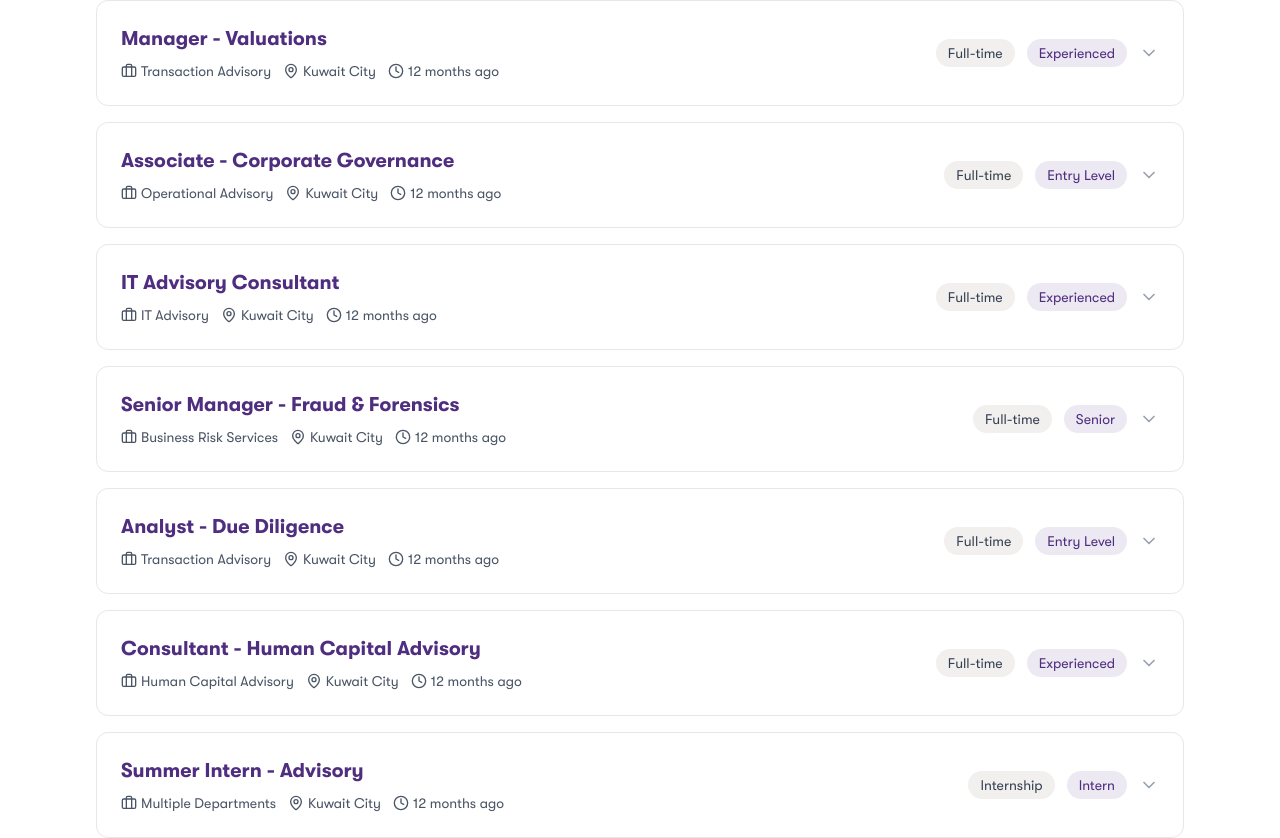
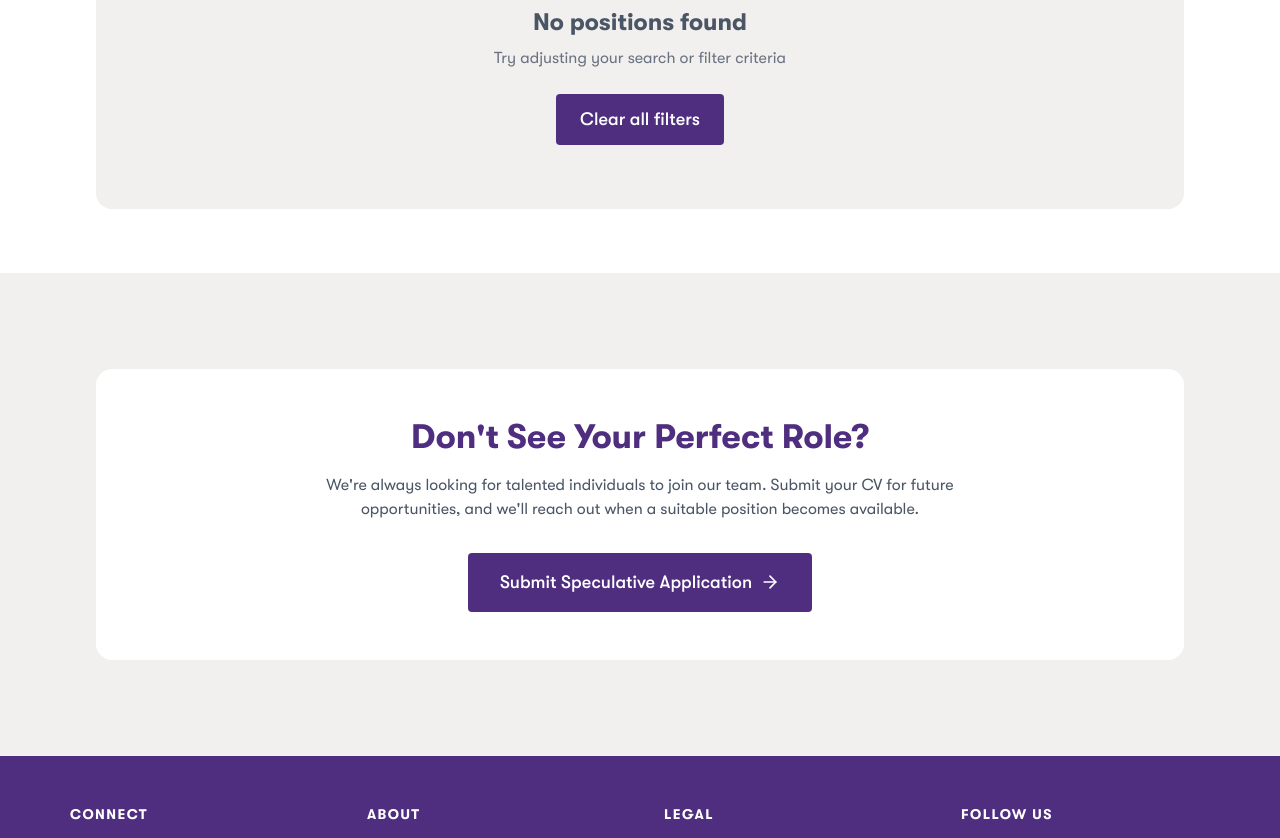
Before and after one commit to gtadvisorykw1-svg/grant-thornton-advisory, a Next.js app: page /careers/opportunities in a window 1280 px wide. Shown: the part 832-1670 px from the top of the page. Built offline with nearby package versions, Linux system fonts and the light colour scheme.

Commit message:
Remove all job opportunities from opportunities page

```diff
--- a/app/careers/opportunities/page.tsx
+++ b/app/careers/opportunities/page.tsx
@@ -20,104 +20,18 @@ import { ScrollReveal, StaggerContainer, StaggerItem } from '@/components/ui/Scr
 import { useState, useMemo } from 'react';
 
 // Sample Job Data
-const allJobs = [
-  {
-    id: 1,
-    title: 'Senior Consultant - Internal Audit',
-    department: 'Business Risk Services',
-    category: 'Operational Advisory',
-    location: 'Kuwait City',
-    type: 'Full-time',
-    level: 'Experienced',
-    posted: '2024-12-15',
-    description: 'Lead internal audit engagements for diverse clients across various industries. Evaluate internal controls, identify risks, and provide recommendations for improvement.',
-    requirements: ['CPA/CIA certification', '4-6 years experience', 'Strong analytical skills'],
-  },
-  {
-    id: 2,
-    title: 'Manager - Valuations',
-    department: 'Transaction Advisory',
-    category: 'Transaction Advisory',
-    location: 'Kuwait City',
-    type: 'Full-time',
-    level: 'Experienced',
-    posted: '2024-12-12',
-    description: 'Manage valuation engagements including business valuations, intangible asset valuations, and purchase price allocations.',
-    requirements: ['CFA/CPA preferred', '6-8 years experience', 'Financial modeling expertise'],
-  },
-  {
-    id: 3,
-    title: 'Associate - Corporate Governance',
-    department: 'Operational Advisory',
-    category: 'Operational Advisory',
-    location: 'Kuwait City',
-    type: 'Full-time',
-    level: 'Entry Level',
-    posted: '2024-12-10',
-    description: 'Support corporate governance projects including board evaluations, policy development, and regulatory compliance assessments.',
-    requirements: ["Bachelor's degree in Business/Finance", '1-3 years experience', 'Knowledge of CMA regulations'],
-  },
-  {
-    id: 4,
-    title: 'IT Advisory Consultant',
-    department: 'IT Advisory',
-    category: 'Operational Advisory',
-    location: 'Kuwait City',
-    type: 'Full-time',
-    level: 'Experienced',
-    posted: '2024-12-10',
-    description: 'Conduct IT audits, cybersecurity assessments, and technology risk evaluations for clients across various sectors.',
-    requirements: ['CISA/CISSP certification', '3-5 years experience', 'IT audit background'],
-  },
-  {
-    id: 5,
-    title: 'Senior Manager - Fraud & Forensics',
-    department: 'Business Risk Services',
-    category: 'Operational Advisory',
-    location: 'Kuwait City',
-    type: 'Full-time',
-    level: 'Senior',
-    posted: '2024-12-08',
-    description: 'Lead forensic investigation engagements, manage client relationships, and develop the fraud investigation practice.',
-    requirements: ['CFE certification', '8+ years experience', 'Investigation expertise'],
-  },
-  {
-    id: 6,
-    title: 'Analyst - Due Diligence',
-    department: 'Transaction Advisory',
-    category: 'Transaction Advisory',
-    location: 'Kuwait City',
-    type: 'Full-time',
-    level: 'Entry Level',
-    posted: '2024-12-05',
-    description: 'Support financial due diligence engagements including data analysis, quality of earnings, and working capital assessments.',
-    requirements: ["Bachelor's in Accounting/Finance", '0-2 years experience', 'Excel proficiency'],
-  },
-  {
-    id: 7,
-    title: 'Consultant - Human Capital Advisory',
-    department: 'Human Capital Advisory',
-    category: 'Operational Advisory',
-    location: 'Kuwait City',
-    type: 'Full-time',
-    level: 'Experienced',
-    posted: '2024-12-03',
-    description: 'Deliver HR consulting projects including organizational design, compensation benchmarking, and performance management.',
-    requirements: ['HR certification preferred', '3-5 years HR consulting', 'Strong communication skills'],
-  },
-  {
-    id: 8,
-    title: 'Summer Intern - Advisory',
-    department: 'Multiple Departments',
-    category: 'Internship',
-    location: 'Kuwait City',
-    type: 'Internship',
-    level: 'Intern',
-    posted: '2024-12-01',
-    description: 'Join our summer internship program and gain hands-on experience across various advisory service lines.',
-    requirements: ['Currently enrolled in university', 'Business/Finance major', 'Strong academic record'],
-  },
-];
+const allJobs: {
+  id: number;
+  title: string;
+  department: string;
+  category: string;
+  location: string;
+  type: string;
+  level: string;
+  posted: string;
+  description: string;
+  requirements: string[];
+}[] = [];
 
 // Filter options
 const departments = ['All Departments', 'Business Risk Services', 'Transaction Advisory', 'IT Advisory', 'Human Capital Advisory', 'Multiple Departments'];
```
